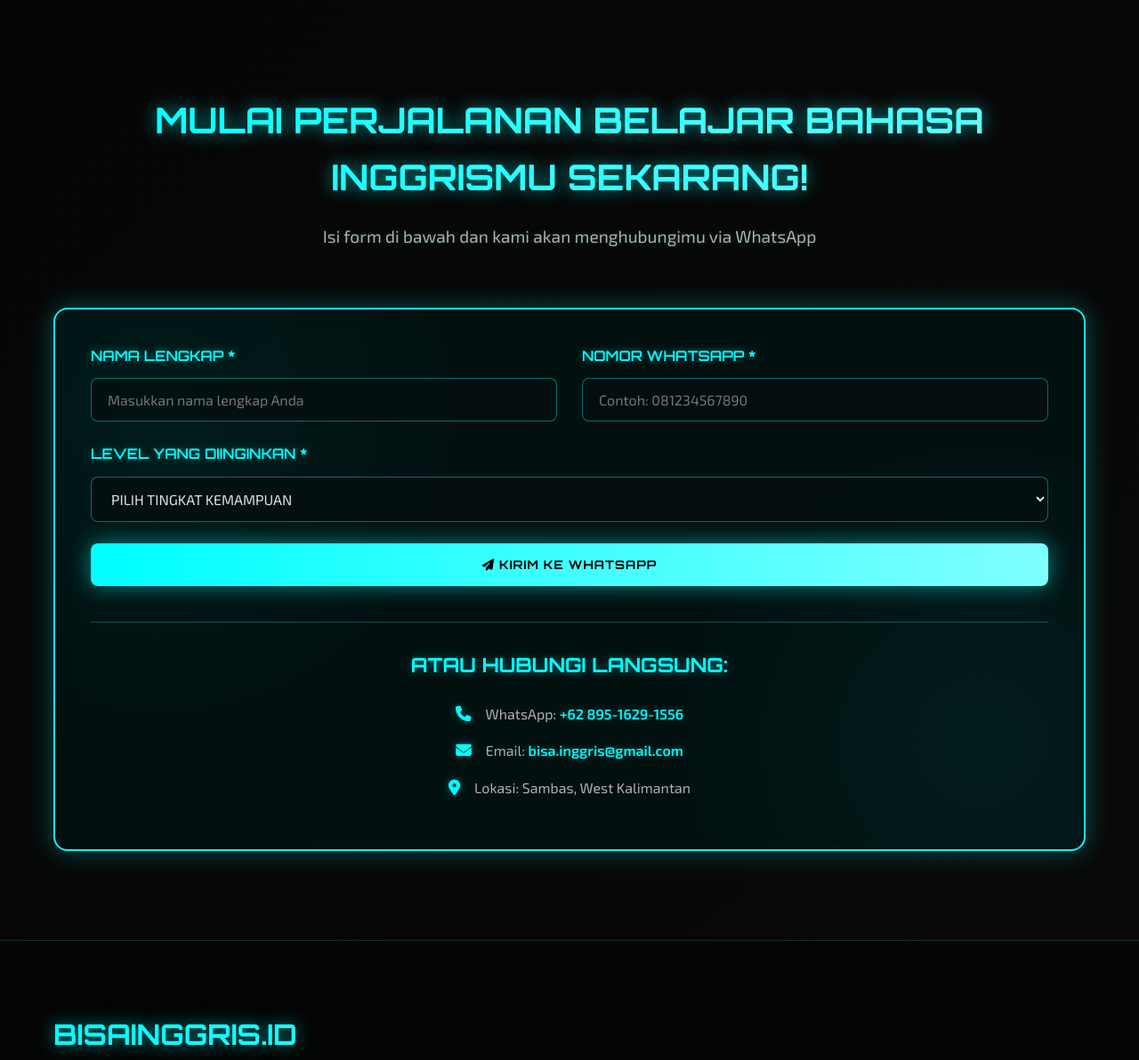
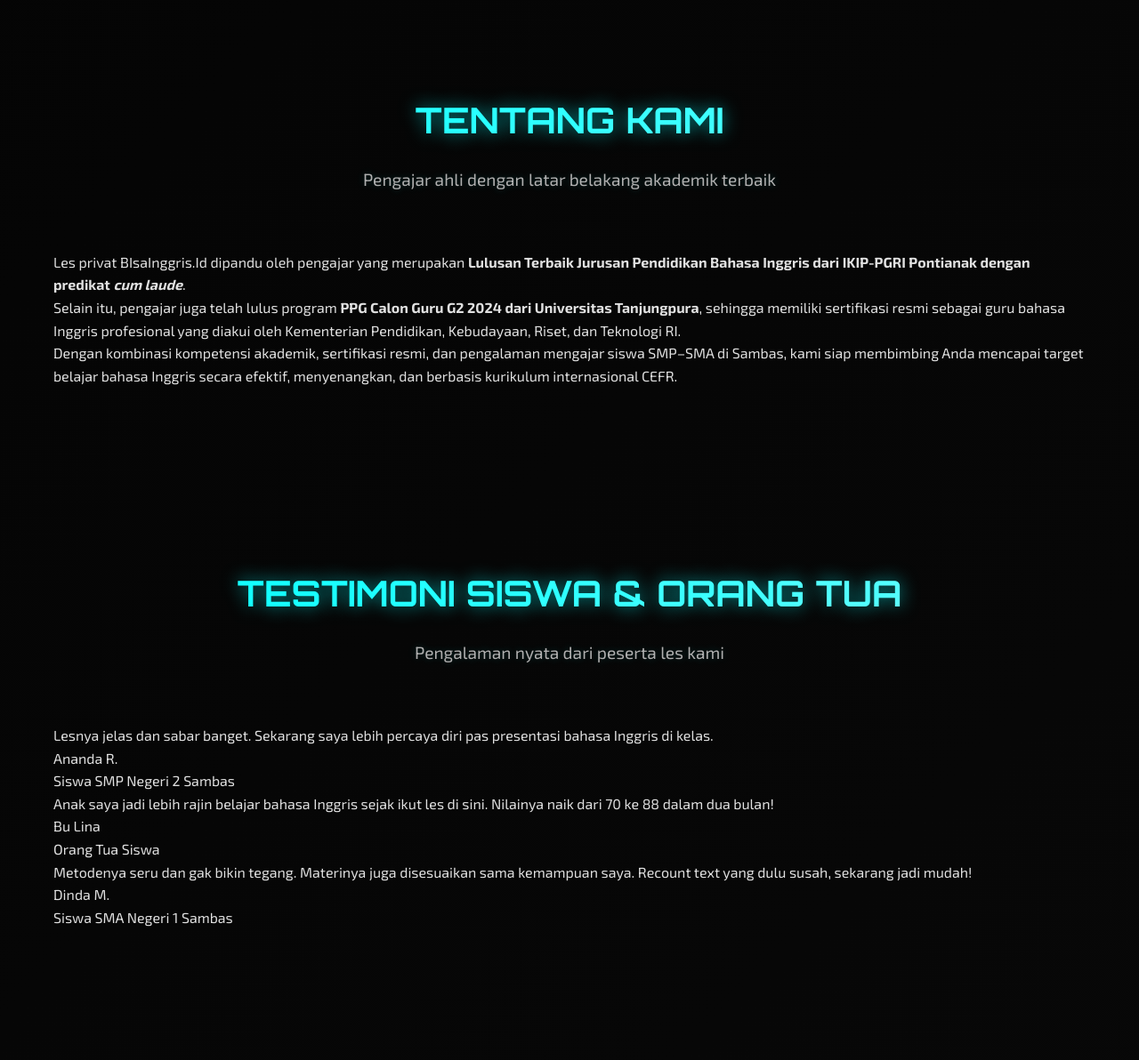
Before and after one commit to SyarifFaldy13/BisaInggris.Id, a plain HTML site: page Index.html in a window 1280 px wide. Shown: the part 3671-4863 px from the top of the page at 89% size. Drawn offline with Linux system fonts and the light colour scheme.

Commit message:
Update Index.html

```diff
--- a/Index.html
+++ b/Index.html
@@ -928,6 +928,52 @@
         </div>
     </section>
 
+    <!-- About Section -->
+<section id="tentang-kami" class="section">
+    <div class="container">
+        <div class="section-title">
+            <h2>TENTANG KAMI</h2>
+            <p>Pengajar ahli dengan latar belakang akademik terbaik</p>
+        </div>
+        <div class="about-box">
+            <div class="about-content">
+                <p>Les privat BIsaInggris.Id dipandu oleh pengajar yang merupakan <strong>Lulusan Terbaik Jurusan Pendidikan Bahasa Inggris dari IKIP-PGRI Pontianak dengan predikat <em>cum laude</em></strong>.</p>
+                <p>Selain itu, pengajar juga telah lulus program <strong>PPG Calon Guru G2 2024 dari Universitas Tanjungpura</strong>, sehingga memiliki sertifikasi resmi sebagai guru bahasa Inggris profesional yang diakui oleh Kementerian Pendidikan, Kebudayaan, Riset, dan Teknologi RI.</p>
+                <p>Dengan kombinasi kompetensi akademik, sertifikasi resmi, dan pengalaman mengajar siswa SMP–SMA di Sambas, kami siap membimbing Anda mencapai target belajar bahasa Inggris secara efektif, menyenangkan, dan berbasis kurikulum internasional CEFR.</p>
+            </div>
+        </div>
+    </div>
+</section>
+
+<!-- Testimonials Section -->
+<section id="testimoni" class="section">
+    <div class="container">
+        <div class="section-title">
+            <h2>TESTIMONI SISWA & ORANG TUA</h2>
+            <p>Pengalaman nyata dari peserta les kami</p>
+        </div>
+        <div class="testimonials-container">
+            <div class="testimonial-box">
+                <div class="testimonial-card">
+                    <p class="testimonial-text">Lesnya jelas dan sabar banget. Sekarang saya lebih percaya diri pas presentasi bahasa Inggris di kelas.</p>
+                    <div class="testimonial-author">Ananda R.</div>
+                    <div class="testimonial-role">Siswa SMP Negeri 2 Sambas</div>
+                </div>
+                <div class="testimonial-card">
+                    <p class="testimonial-text">Anak saya jadi lebih rajin belajar bahasa Inggris sejak ikut les di sini. Nilainya naik dari 70 ke 88 dalam dua bulan!</p>
+                    <div class="testimonial-author">Bu Lina</div>
+                    <div class="testimonial-role">Orang Tua Siswa</div>
+                </div>
+                <div class="testimonial-card">
+                    <p class="testimonial-text">Metodenya seru dan gak bikin tegang. Materinya juga disesuaikan sama kemampuan saya. Recount text yang dulu susah, sekarang jadi mudah!</p>
+                    <div class="testimonial-author">Dinda M.</div>
+                    <div class="testimonial-role">Siswa SMA Negeri 1 Sambas</div>
+                </div>
+            </div>
+        </div>
+    </div>
+</section>
+
     <!-- Contact Section -->
     <section id="kontak" class="contact-section">
         <div class="container">
```
